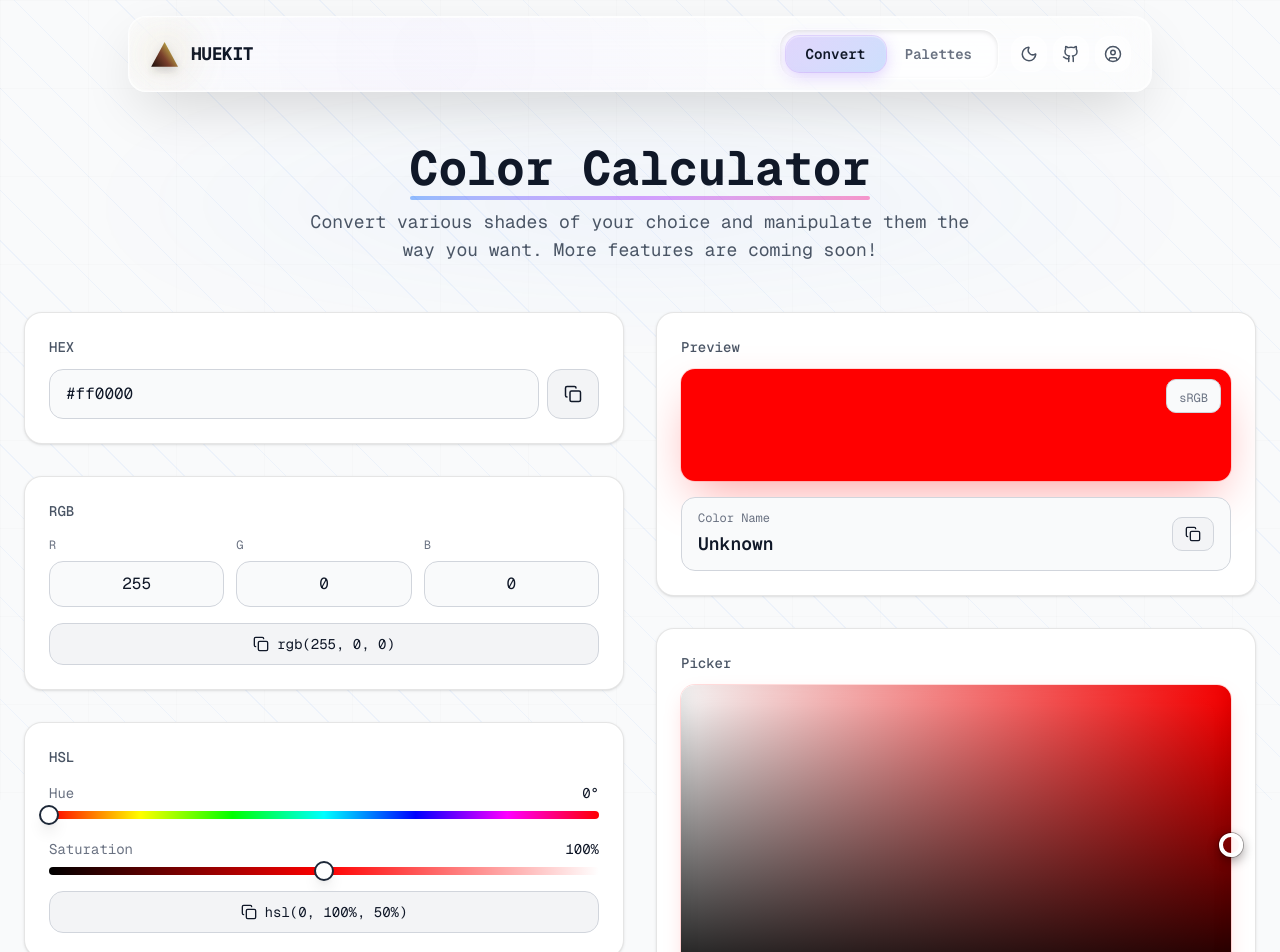
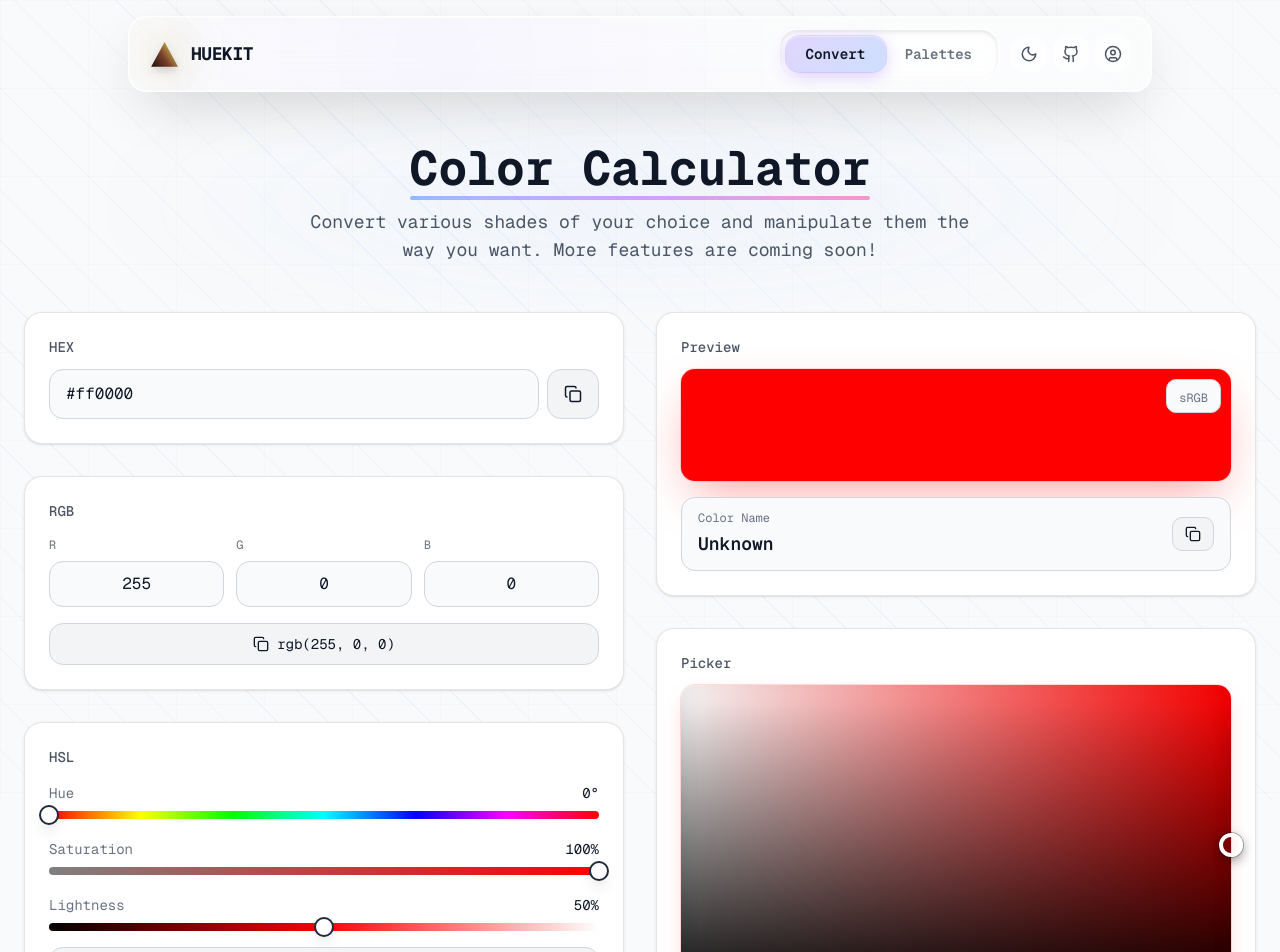
Before and after one commit to alfaaarex/huekit, a Next.js app: page / in a window 1280 px wide. Shown: the top 952 px of the page. Built offline with nearby package versions, Linux system fonts and the light colour scheme; no server answers.

Commit message:
Fixed the sliders.

```diff
--- a/src/app/page.tsx
+++ b/src/app/page.tsx
@@ -455,6 +455,58 @@ const ColorPickerApp = () => {
                         }
                       }}
                       style={{
+                        background: `linear-gradient(to right, hsl(${hsl.h}, 0%, ${hsl.l}%), hsl(${hsl.h}, 100%, ${hsl.l}%))`
+                      }}
+                    >
+                      <div
+                        className="absolute w-5 h-5 bg-white border-2 border-gray-800 rounded-full shadow-lg transform -translate-x-1/2 -translate-y-1/2 top-1/2 pointer-events-none"
+                        style={{ left: `${hsl.s}%` }}
+                      ></div>
+                    </div>
+                  </div>
+
+                  <div>
+                    <div className="flex justify-between text-sm mb-2 font-mono">
+                      <span className={tertiaryText}>Lightness</span>
+                      <span className={`${textClass}`}>{hsl.l}%</span>
+                    </div>
+                    <div
+                      className="relative w-full h-2 rounded-full cursor-pointer touch-none"
+                      onMouseDown={(e) => {
+                        setIsDraggingSlider('lightness');
+                        const rect = e.currentTarget.getBoundingClientRect();
+                        const value = Math.round(((e.clientX - rect.left) / rect.width) * 100);
+                        const newRgb = hslToRgb(hsl.h, hsl.s, value);
+                        setColor(newRgb);
+                      }}
+                      onMouseMove={(e) => {
+                        if (isDraggingSlider === 'lightness') {
+                          const rect = e.currentTarget.getBoundingClientRect();
+                          const value = Math.max(0, Math.min(100, Math.round(((e.clientX - rect.left) / rect.width) * 100)));
+                          const newRgb = hslToRgb(hsl.h, hsl.s, value);
+                          setColor(newRgb);
+                        }
+                      }}
+                      onTouchStart={(e) => {
+                        e.preventDefault();
+                        setIsDraggingSlider('lightness');
+                        const touch = e.touches[0];
+                        const rect = e.currentTarget.getBoundingClientRect();
+                        const value = Math.round(((touch.clientX - rect.left) / rect.width) * 100);
+                        const newRgb = hslToRgb(hsl.h, hsl.s, value);
+                        setColor(newRgb);
+                      }}
+                      onTouchMove={(e) => {
+                        if (isDraggingSlider === 'lightness') {
+                          e.preventDefault();
+                          const touch = e.touches[0];
+                          const rect = e.currentTarget.getBoundingClientRect();
+                          const value = Math.max(0, Math.min(100, Math.round(((touch.clientX - rect.left) / rect.width) * 100)));
+                          const newRgb = hslToRgb(hsl.h, hsl.s, value);
+                          setColor(newRgb);
+                        }
+                      }}
+                      style={{
                         background: `linear-gradient(to right, hsl(${hsl.h}, ${hsl.s}%, 0%), hsl(${hsl.h}, ${hsl.s}%, 50%), hsl(${hsl.h}, ${hsl.s}%, 100%))`
                       }}
                     >
```
